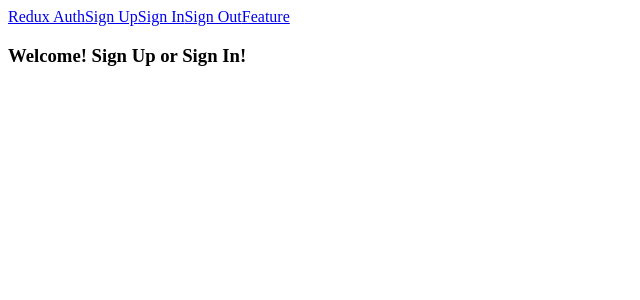
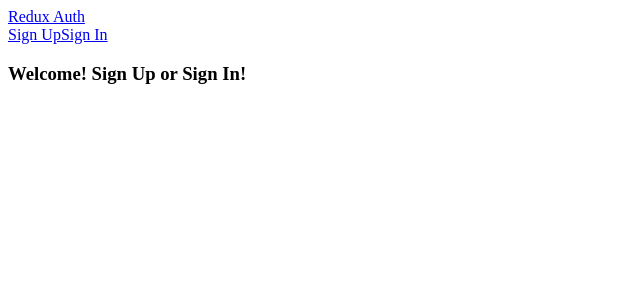
Before and after one commit to amitkb3/auth, a React (Create React App) app in the folder client/: page / in a window 1280 px wide. Shown: the top 300 px of the page, without its empty margins (0-640 px from the left). Built offline with nearby package versions, Linux system fonts and the light colour scheme.

Commit message:
added conditional link display in header

```diff
--- a/client/src/components/Header.js
+++ b/client/src/components/Header.js
@@ -1,18 +1,38 @@
 import React from 'react';
 import { Link } from 'react-router-dom';
+import { connect } from 'react-redux';
 
 class Header extends React.Component {
+  renderLinks() {
+    if(this.props.authenticated) {
+      return (
+        <div>
+          <Link to="/signout">Sign Out</Link>
+          <Link to="/feature">Feature</Link>
+        </div>
+      );
+    } else {
+      return (
+        <div>
+          <Link to="/signup">Sign Up</Link>
+          <Link to="/signin">Sign In</Link>
+      </div>
+      );
+    }
+  }
   render() {
     return(
       <div>
         <Link to="/">Redux Auth</Link>
-        <Link to="/signup">Sign Up</Link>
-        <Link to="/signin">Sign In</Link>
-        <Link to="/signout">Sign Out</Link>
-        <Link to="/feature">Feature</Link>
+        {this.renderLinks()}
       </div>
     );
   }
 }
+function mapStateToProps(state) {
+  return {
+    authenticated:  state.auth.authenticated
+  };
+}
 
-export default Header;
+export default connect(mapStateToProps)(Header);
```
